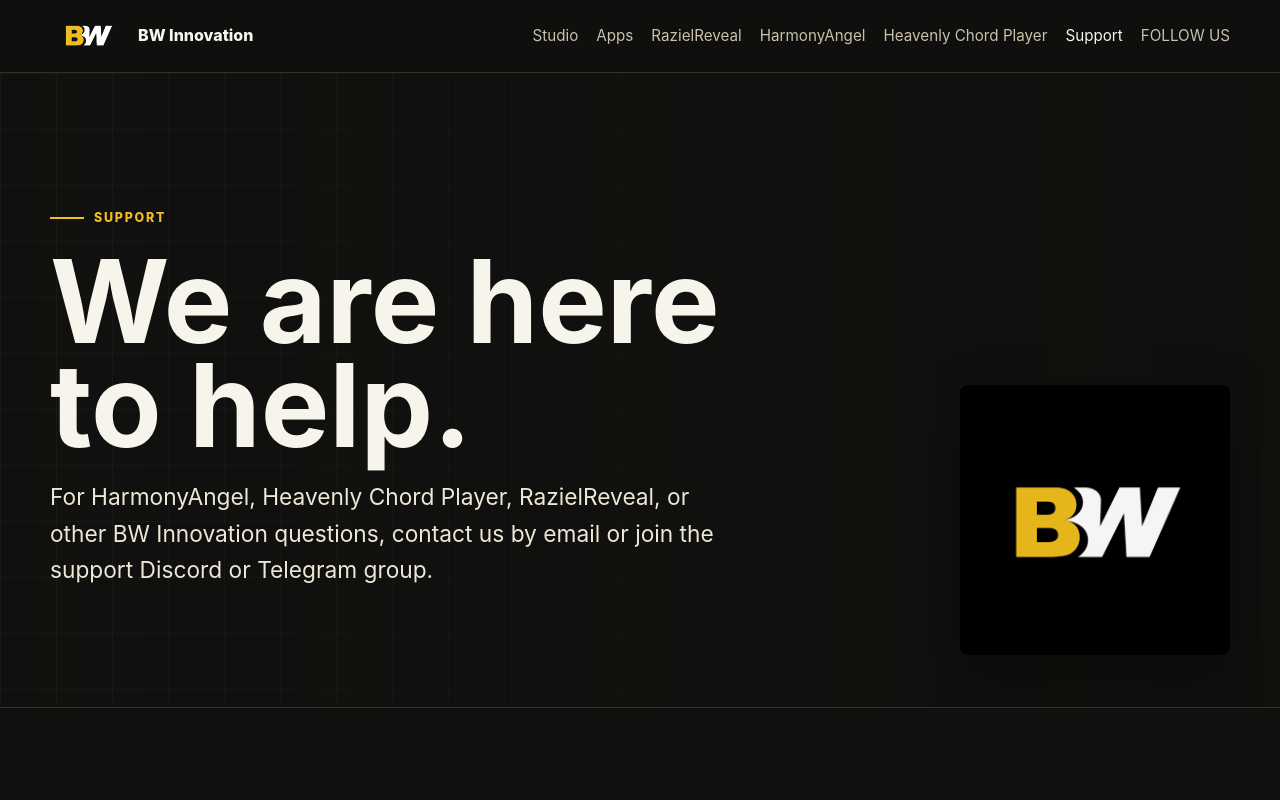
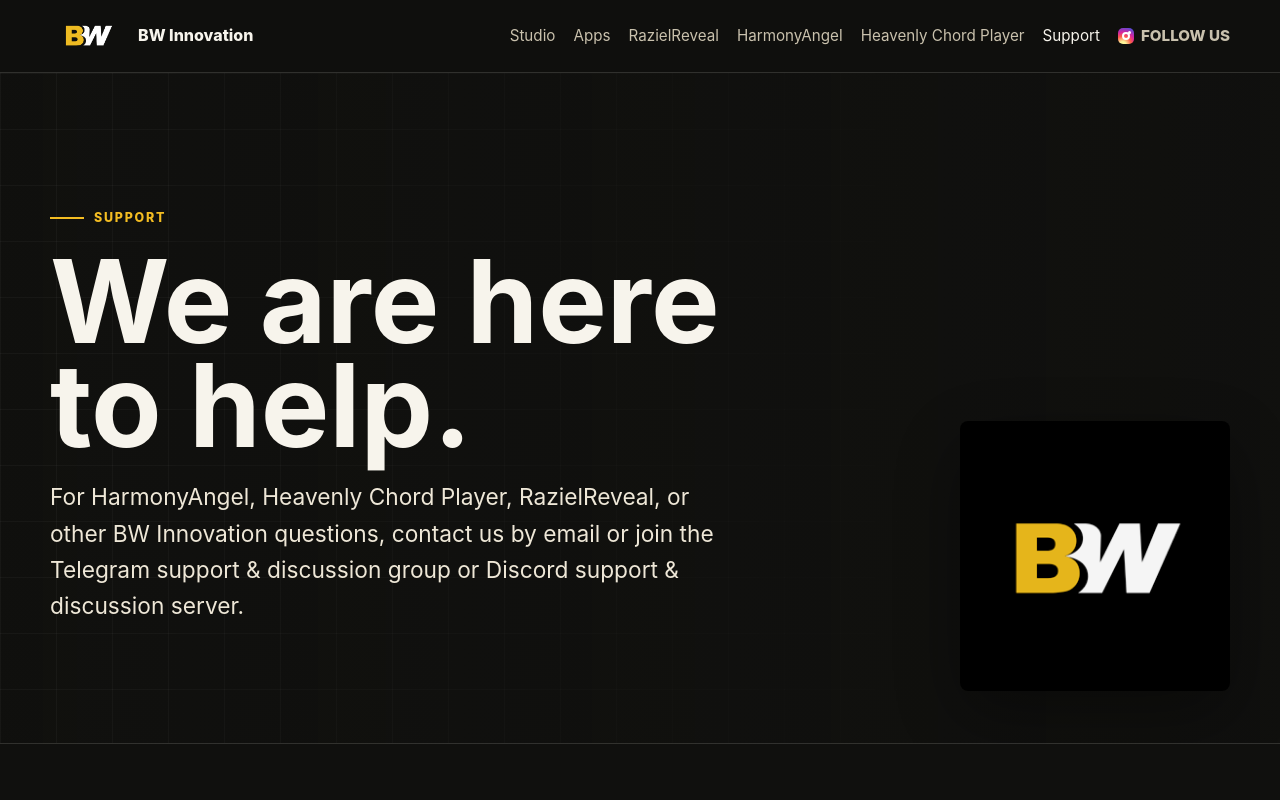
Before and after one commit to bwinnovationtw/bwinnovationtw.github.io, a plain HTML site: page support/index.html in a window 1280 px wide. Shown: the top 800 px of the page. Drawn offline with Linux system fonts and the light colour scheme.

Commit message:
Update social and support links

```diff
--- a/styles.css
+++ b/styles.css
@@ -97,6 +97,42 @@ a:hover {
 
 .site-nav a {
   text-decoration: none;
+}
+
+.site-nav .nav-social {
+  display: inline-flex;
+  align-items: center;
+  gap: 7px;
+  font-weight: 800;
+}
+
+.instagram-mark {
+  position: relative;
+  width: 16px;
+  height: 16px;
+  flex: 0 0 16px;
+  border-radius: 5px;
+  background:
+    radial-gradient(circle at 30% 105%, #fdf497 0 16%, #fd5949 42%, #d6249f 62%, #285aeb 100%);
+}
+
+.instagram-mark::before {
+  content: "";
+  position: absolute;
+  inset: 4px;
+  border: 2px solid #fff;
+  border-radius: 50%;
+}
+
+.instagram-mark::after {
+  content: "";
+  position: absolute;
+  top: 3px;
+  right: 3px;
+  width: 3px;
+  height: 3px;
+  border-radius: 50%;
+  background: #fff;
 }
 
 .site-nav a[aria-current="page"] {
--- a/support/index.html
+++ b/support/index.html
@@ -4,7 +4,7 @@
     <meta charset="utf-8">
     <meta name="viewport" content="width=device-width, initial-scale=1">
     <title>Support | BW Innovation</title>
-    <meta name="description" content="Contact BW Innovation for support by email, Discord, or Telegram.">
+    <meta name="description" content="Contact BW Innovation for support by email, Telegram, or Discord.">
     <meta property="og:title" content="BW Innovation Support">
     <meta property="og:description" content="Contact BW Innovation for app support.">
     <meta property="og:url" content="https://bwinnovationtw.github.io/support/">
@@ -26,7 +26,7 @@
           <a href="../apps/harmonyangel/index.html">HarmonyAngel</a>
           <a href="../apps/heavenly-chord-player/index.html">Heavenly Chord Player</a>
           <a href="index.html" aria-current="page">Support</a>
-          <a href="https://www.instagram.com/bw.innovation.tw" target="_blank" rel="noopener">FOLLOW US</a>
+          <a class="nav-social" href="https://www.instagram.com/bw.innovation.tw" target="_blank" rel="noopener"><span class="instagram-mark" aria-hidden="true"></span>FOLLOW US</a>
         </nav>
       </div>
     </header>
@@ -40,7 +40,7 @@
           <div class="hero-copy">
             <p class="eyebrow">Support</p>
             <h1>We are here to help.</h1>
-            <p class="lede">For HarmonyAngel, Heavenly Chord Player, RazielReveal, or other BW Innovation questions, contact us by email or join the support Discord or Telegram group.</p>
+            <p class="lede">For HarmonyAngel, Heavenly Chord Player, RazielReveal, or other BW Innovation questions, contact us by email or join the Telegram support &amp; discussion group or Discord support &amp; discussion server.</p>
           </div>
         </div>
       </section>
@@ -51,8 +51,8 @@
           <h2>Support channels</h2>
           <ul class="contact-list">
             <li><a href="mailto:bw.innovation.tw@gmail.com">bw.innovation.tw@gmail.com</a></li>
-            <li><a href="https://discord.gg/x7wb2KQFrJ">Discord support server</a></li>
-            <li><a href="https://t.me/bwinnovationtw">Telegram support group</a></li>
+            <li><a href="https://t.me/bwinnovationtw">Telegram support &amp; discussion group</a></li>
+            <li><a href="https://discord.gg/x7wb2KQFrJ">Discord support &amp; discussion server</a></li>
           </ul>
         </div>
       </section>
```
Also changed, not shown: apps/harmonyangel/eula.html (+1 -1 lines), apps/harmonyangel/index.html (+1 -1 lines), apps/harmonyangel/privacy.html (+1 -1 lines), apps/heavenly-chord-player/eula.html (+1 -1 lines), apps/heavenly-chord-player/index.html (+1 -1 lines), apps/heavenly-chord-player/privacy.html (+1 -1 lines), apps/razielreveal/eula.html (+1 -1 lines), apps/razielreveal/index.html (+1 -1 lines), apps/razielreveal/privacy.html (+1 -1 lines), index.html (+4 -4 lines).
